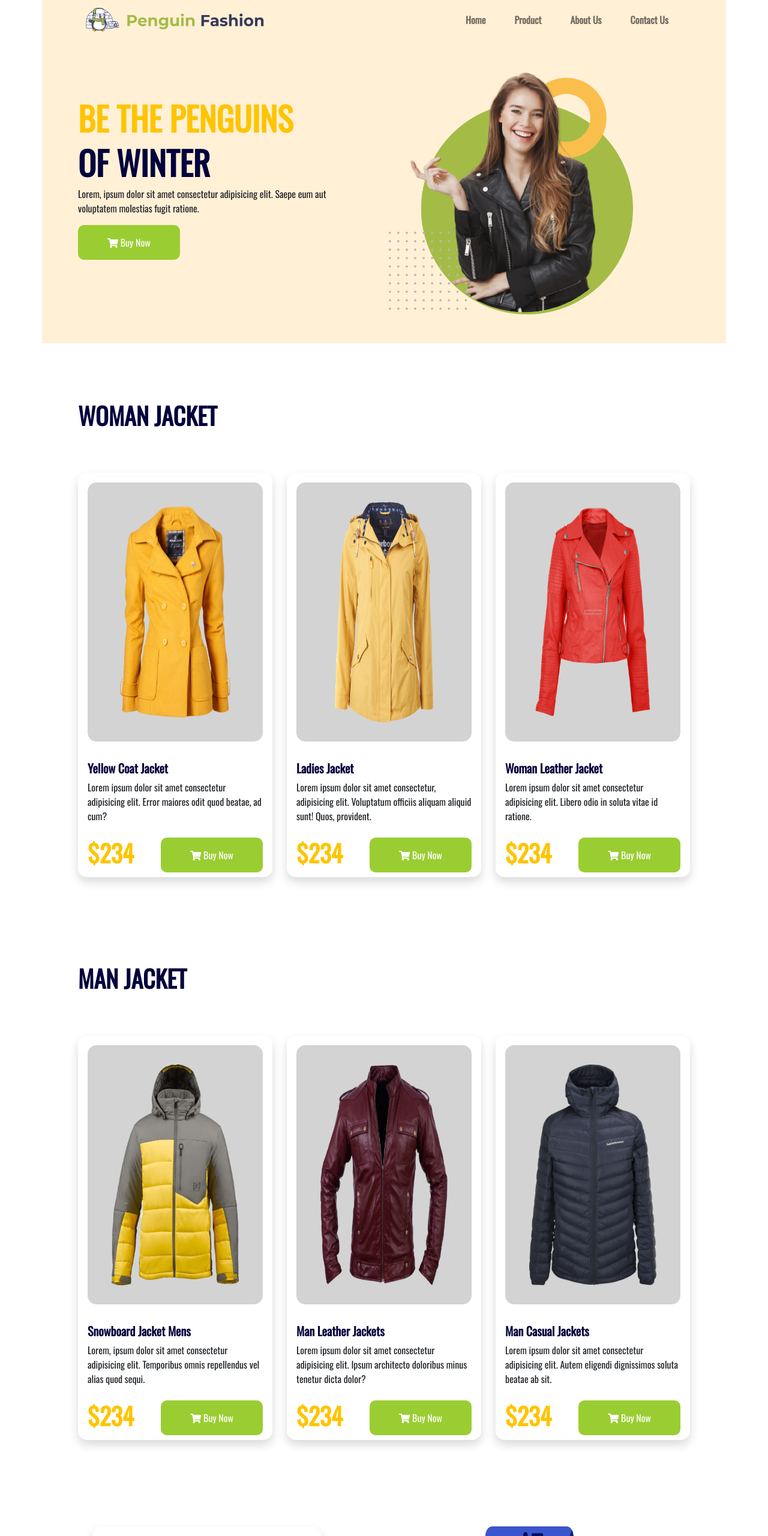
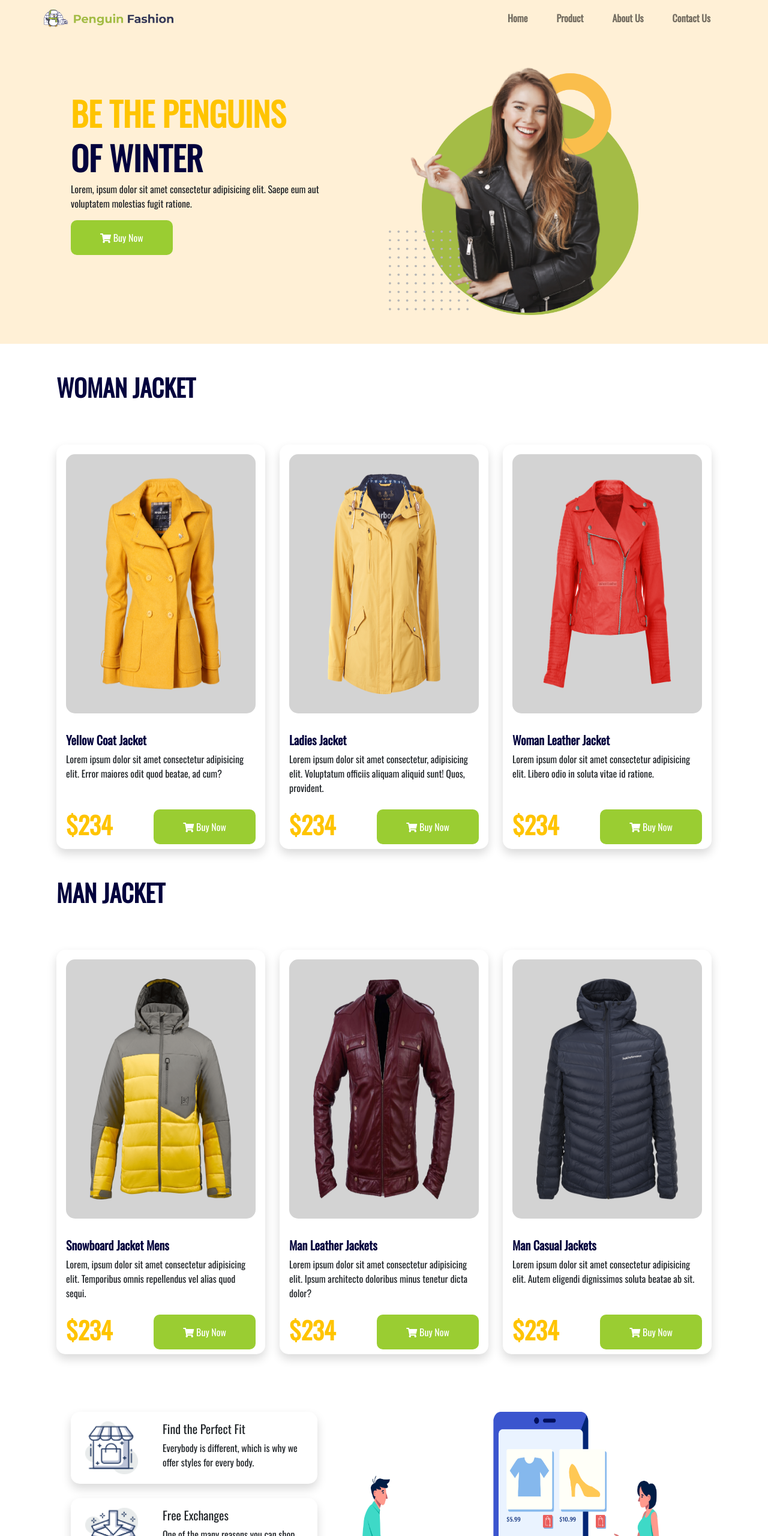
Before and after one commit to shiblee22/penguin-fashion-landing, a plain HTML site: page index.html in a window 1280 px wide. Shown: the top 2560 px of the page at 60% size. Drawn offline with nearby package versions, Linux system fonts and the light colour scheme.

Commit message:
Slightly Changed

```diff
--- a/index.html
+++ b/index.html
@@ -13,10 +13,10 @@
 </head>
 
 <body>
-    <header class="container" style="background-color: rgb(255, 240, 214);">
+    <header class="container-fluid" style="background-color: rgb(255, 240, 214);">
         <nav class="navbar navbar-expand-lg navbar-light bg-transparent">
             <div class="container-fluid">
-                <a class="navbar-brand px-lg-5" href="#"><img class="penguin-logo" src="logo/brand.png"></a>
+                <a class="navbar-brand px-lg-5" href="#"><img class="img-fluid penguin-logo" src="logo/brand.png"></a>
                 <button class="navbar-toggler" type="button" data-bs-toggle="collapse"
                     data-bs-target="#navbarSupportedContent" aria-controls="navbarSupportedContent"
                     aria-expanded="false" aria-label="Toggle navigation">
@@ -56,7 +56,7 @@
         </section>
     </header>
     <main class="container">
-        <section class="p-5 mt-5">
+        <section class="container mt-5">
             <h3 class="text-center text-md-start category-name">WOMAN JACKET</h3>
             <div class="row row-cols-1 row-cols-lg-3 mt-5 g-4">
                 <div class="col">
@@ -109,7 +109,7 @@
                 </div>
             </div>
         </section>
-        <section class="p-5 mt-5">
+        <section class="container mt-5">
             <h3 class="text-center text-md-start category-name">MAN JACKET</h3>
             <div class="row row-cols-1 row-cols-lg-3 mt-5 g-4">
                 <div class="col">
@@ -162,7 +162,7 @@
                 </div>
             </div>
         </section>
-        <section class="container p-5 mt-5">
+        <section class="container pt-5 mt-5">
             <div class="container row g-4 d-flex flex-column-reverse flex-lg-row">
                 <div class="col-lg-5 col-md-12">
                     <div class="row row-cols-1 row-cols-md-1 g-4">
@@ -220,7 +220,7 @@
                 </div>
             </div>
         </section>
-        <section class="container p-5 mt-5">
+        <section class="container mt-5">
             <h3 class="text-center text-md-start category-name py-5">CUSTOMER'S FEEDBACK</h3>
             <div id="carouselExampleControls" class="carousel slide mt-5" data-bs-ride="carousel">
                 <div class="carousel-inner">
```
